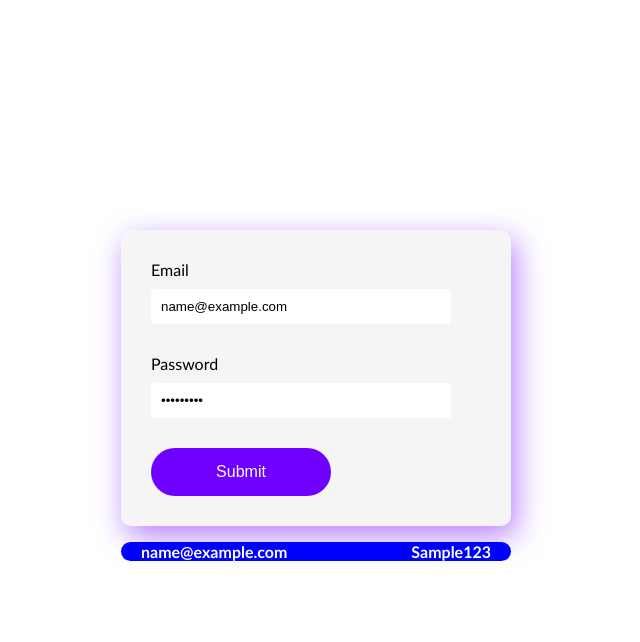
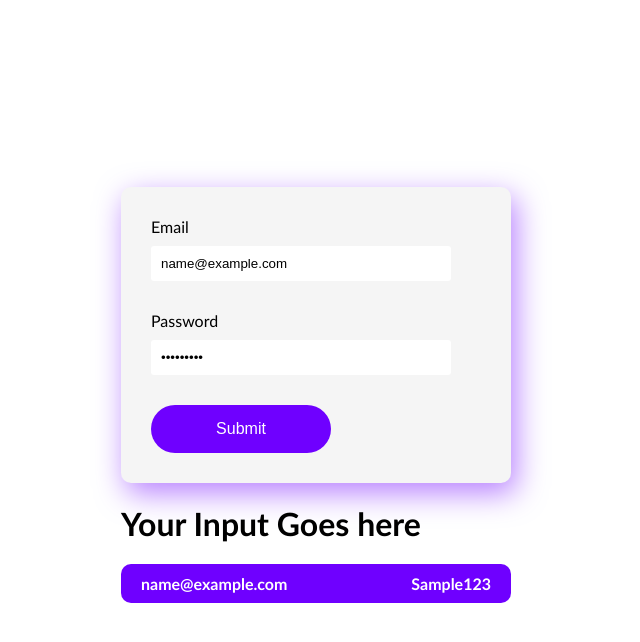
Before and after one commit to nitishbhardwaj00/react-portfolio, a React app: page / in a window 1280 px wide. Both pictures are taken after typing "name@example.com", "Sample123" into the empty fields and a click on the button "Submit". Shown: the whole page, without its empty margins (324-964 px from the left). Built offline with nearby package versions, Linux system fonts and the light colour scheme.

Commit message:
2 files modified

```diff
--- a/Form.js
+++ b/Form.js
@@ -28,6 +28,8 @@ const Form = () => {
       <div>{
         allEntry.map((currentItem) => {
           return (
+            <>
+            <h1>Your Input Goes here</h1>
             <div className="details">
              <h4>
              {currentItem.email}
@@ -36,6 +38,7 @@ const Form = () => {
              {currentItem.password}
              </h4>
             </div>
+            </>
           );
         })}
       </div>
--- a/style.css
+++ b/style.css
@@ -62,12 +62,12 @@ h4{
   margin:0;
 }
 .details {
-    display: flex;
+  display: flex;
     justify-content: space-between;
-    padding: 0px 20px;
-    background-color: blue;
+    padding: 10px 20px;
+    background-color: rgb(111, 0, 255);
     margin-bottom: 10px;
     color: #fff;
-    border-radius:10px;
-    margin-top:10px;
+    border-radius: 10px;
+    margin-top: 10px;
 }
```
